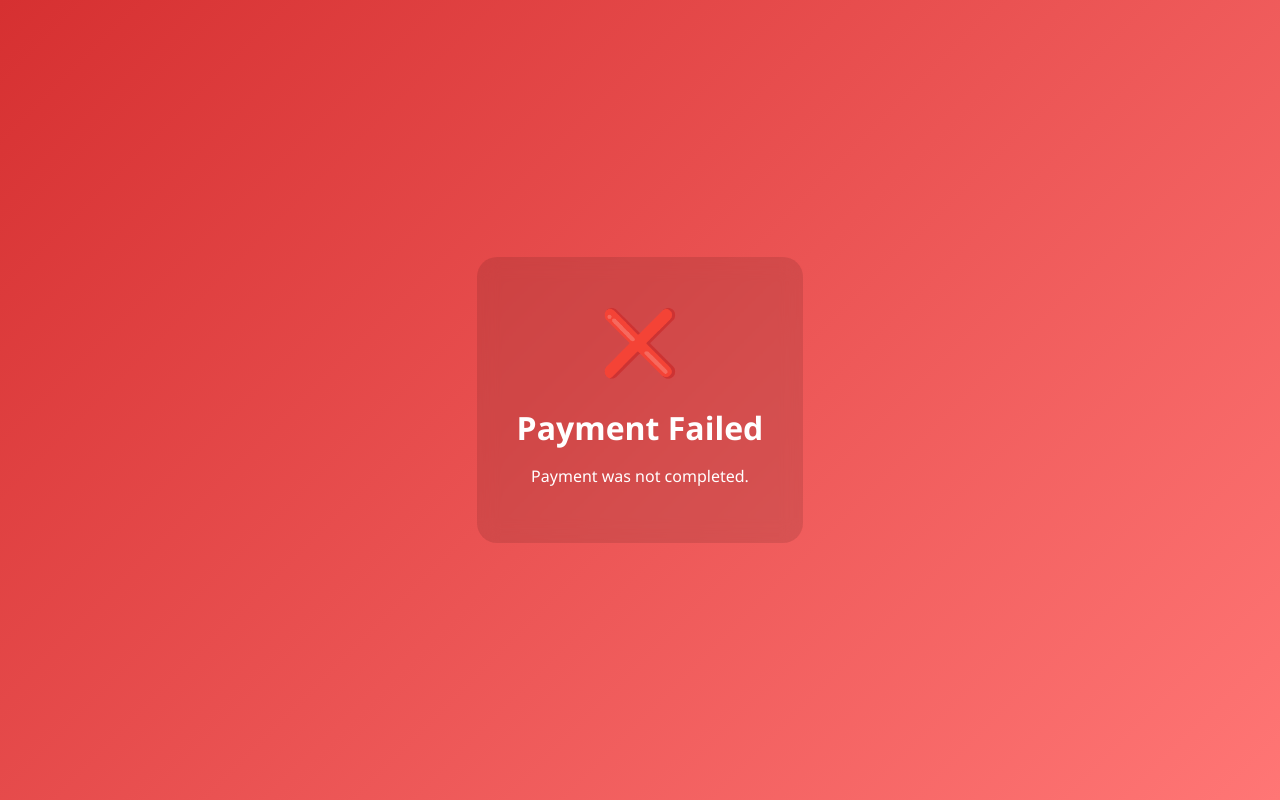
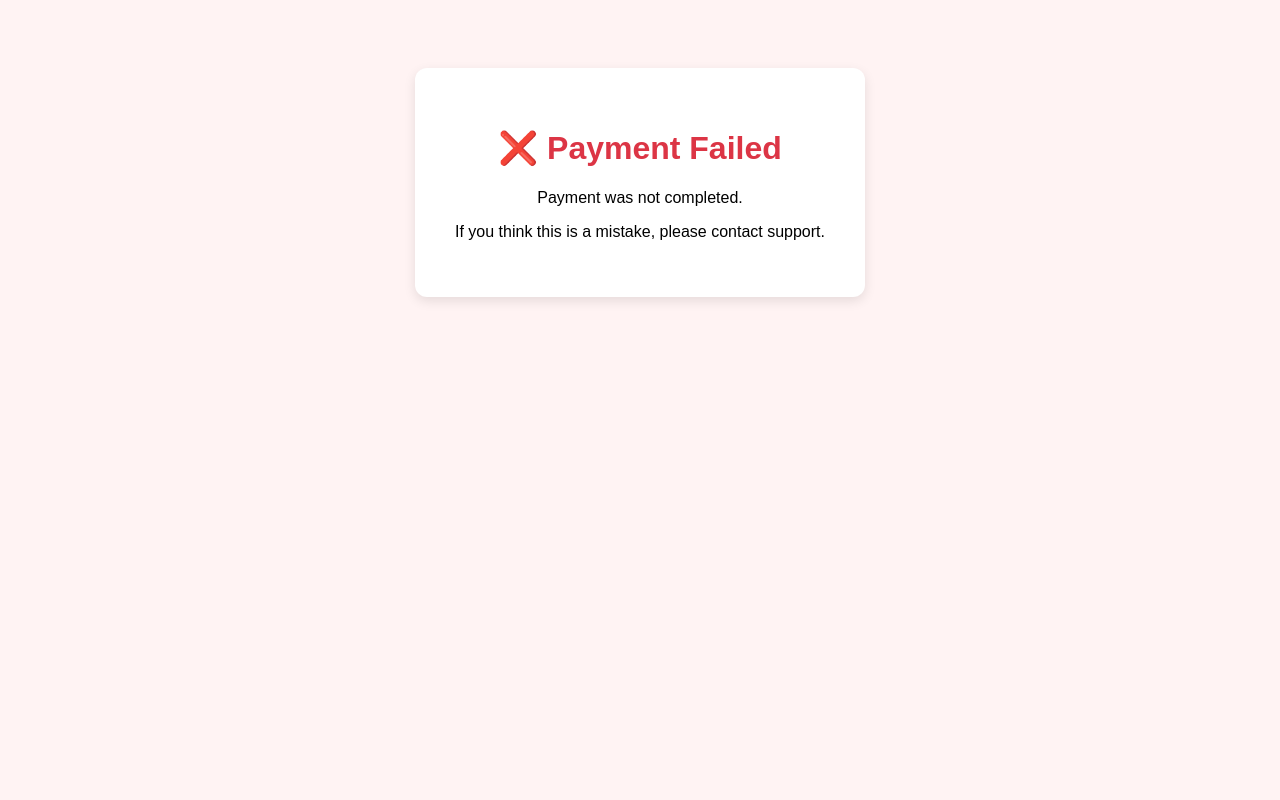
Before and after one commit to ahmedzadeh/imei-payeer-bot, a Flask app: page /fail in a window 1280 px wide. Run offline with Flask 3, Linux system fonts and the light colour scheme.

Commit message:
Update fail.html

```diff
--- a/templates/fail.html
+++ b/templates/fail.html
@@ -1,58 +1,18 @@
 <!DOCTYPE html>
-<html lang="en">
+<html>
 <head>
-  <meta charset="UTF-8" />
-  <meta name="viewport" content="width=device-width, initial-scale=1.0"/>
-  <title>Payment Failed</title>
-  <style>
-    body {
-      margin: 0;
-      background: linear-gradient(135deg, #d63031, #ff7675);
-      color: white;
-      font-family: 'Segoe UI', Tahoma, Geneva, Verdana, sans-serif;
-      display: flex;
-      justify-content: center;
-      align-items: center;
-      height: 100vh;
-      animation: fadeIn 1s ease-in;
-    }
-    .container {
-      text-align: center;
-      background: rgba(0,0,0,0.1);
-      padding: 40px;
-      border-radius: 20px;
-      backdrop-filter: blur(10px);
-      animation: slideUp 1s ease-in;
-    }
-    .crossmark {
-      font-size: 64px;
-      animation: shake 0.5s;
-    }
-    h1 {
-      margin-bottom: 10px;
-    }
-    @keyframes shake {
-      0% { transform: translateX(-5px); }
-      25% { transform: translateX(5px); }
-      50% { transform: translateX(-5px); }
-      75% { transform: translateX(5px); }
-      100% { transform: translateX(0); }
-    }
-    @keyframes slideUp {
-      from { transform: translateY(40px); opacity: 0; }
-      to { transform: translateY(0); opacity: 1; }
-    }
-    @keyframes fadeIn {
-      from { opacity: 0; }
-      to { opacity: 1; }
-    }
-  </style>
+    <title>Payment Failed</title>
+    <style>
+        body { font-family: Arial, sans-serif; background: #fff3f3; text-align: center; padding: 60px; }
+        .card { background: white; padding: 40px; border-radius: 12px; box-shadow: 0 4px 12px rgba(0,0,0,0.1); display: inline-block; }
+        h1 { color: #dc3545; }
+    </style>
 </head>
 <body>
-  <div class="container">
-    <div class="crossmark">❌</div>
-    <h1>Payment Failed</h1>
-    <p>{{ error }}</p>
-  </div>
+    <div class="card">
+        <h1>❌ Payment Failed</h1>
+        <p>{{ error }}</p>
+        <p>If you think this is a mistake, please contact support.</p>
+    </div>
 </body>
 </html>
```
